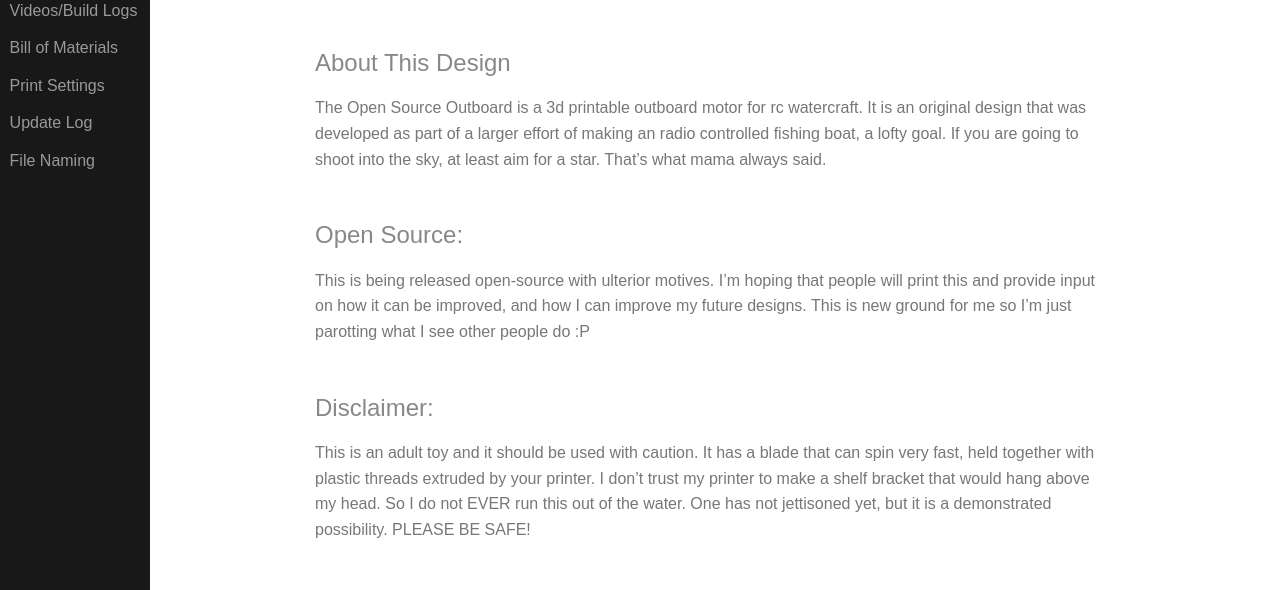
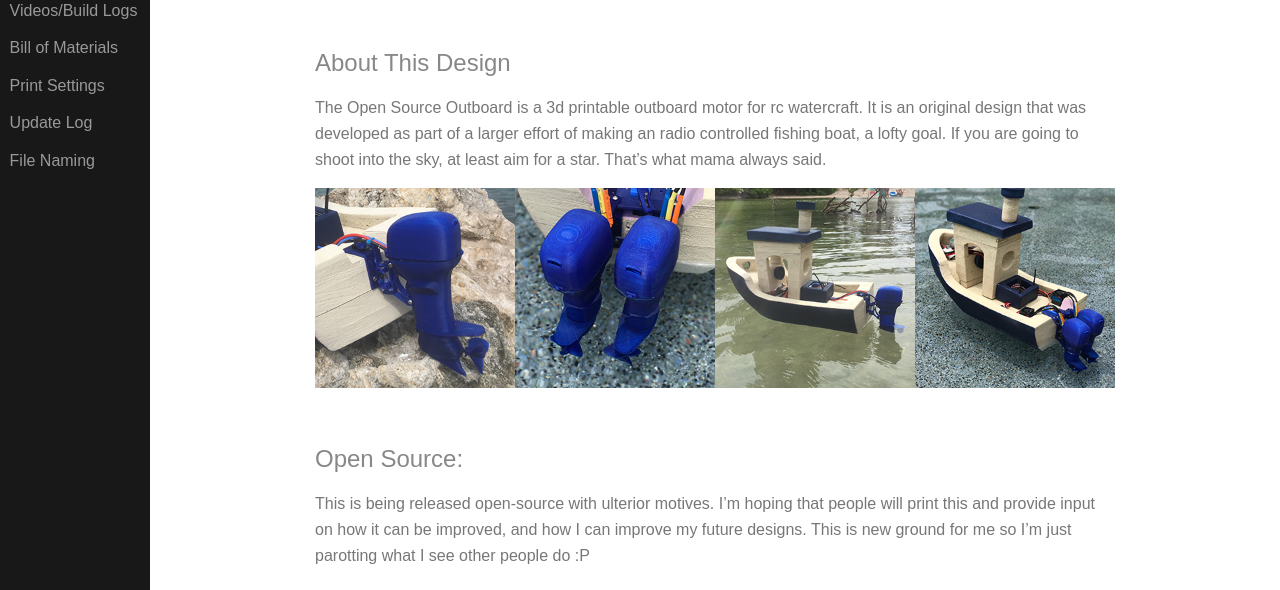
Before and after one commit to makeshift3ds/makeshift3ds.github.io, a plain HTML site: page index.html in a window 1280 px wide. Shown: the part 163-753 px from the top of the page. Drawn offline with nearby package versions, Linux system fonts and the light colour scheme.

Commit message:
add images

```diff
--- a/index.html
+++ b/index.html
@@ -54,7 +54,23 @@
               <h2 class="content-subhead">About This Design</h2>
               <p>The Open Source Outboard is a 3d printable outboard motor for rc watercraft. It is an original design that was developed as part of a larger effort of making an radio controlled fishing boat, a lofty goal. If you are going to shoot into the sky, at least aim for a star. That’s what mama always said.</p>
 
-        <h2 class="content-subhead" id="osob-opensource">Open Source:</h3>
+
+	            <div class="pure-g">
+                <div class="pure-u-1-4">
+                  <img class="pure-img-responsive" src="img/1-close.png" alt="1 Motor Close Up">
+                </div>
+                <div class="pure-u-1-4">
+                  <img class="pure-img-responsive" src="img/2-close.png" alt="2 Motors Close Up">
+                </div>
+                <div class="pure-u-1-4">
+                  <img class="pure-img-responsive" src="img/1-boat.png" alt="1 Motor On A Boat">
+                </div>
+                <div class="pure-u-1-4">
+                  <img class="pure-img-responsive" src="img/2-boat.png" alt="2 Motors On A Boat">
+                </div>
+	            </div>
+
+			        <h2 class="content-subhead" id="osob-opensource">Open Source:</h2>
 			        <p>This is being released open-source with ulterior motives. I’m hoping that people will print this and provide input on how it can be improved, and how I can improve my future designs. This is new ground for me so I’m just parotting what I see other people do :P</p>
 
 			        <h2 class="content-subhead" id="osob-disclaimer">Disclaimer:</h2>
@@ -312,8 +328,6 @@
 			    </div>
 			</div>
 		</div>
-
     <script src="/js/ui.js"></script>
-
     </body>
 </html>
```
Also changed, not shown: img/1-boat.png (added), img/1-close.png (added), img/2-boat.png (added), img/2-close.png (added), 1 other file. Lines whose indentation alone changed are shown as unchanged.
